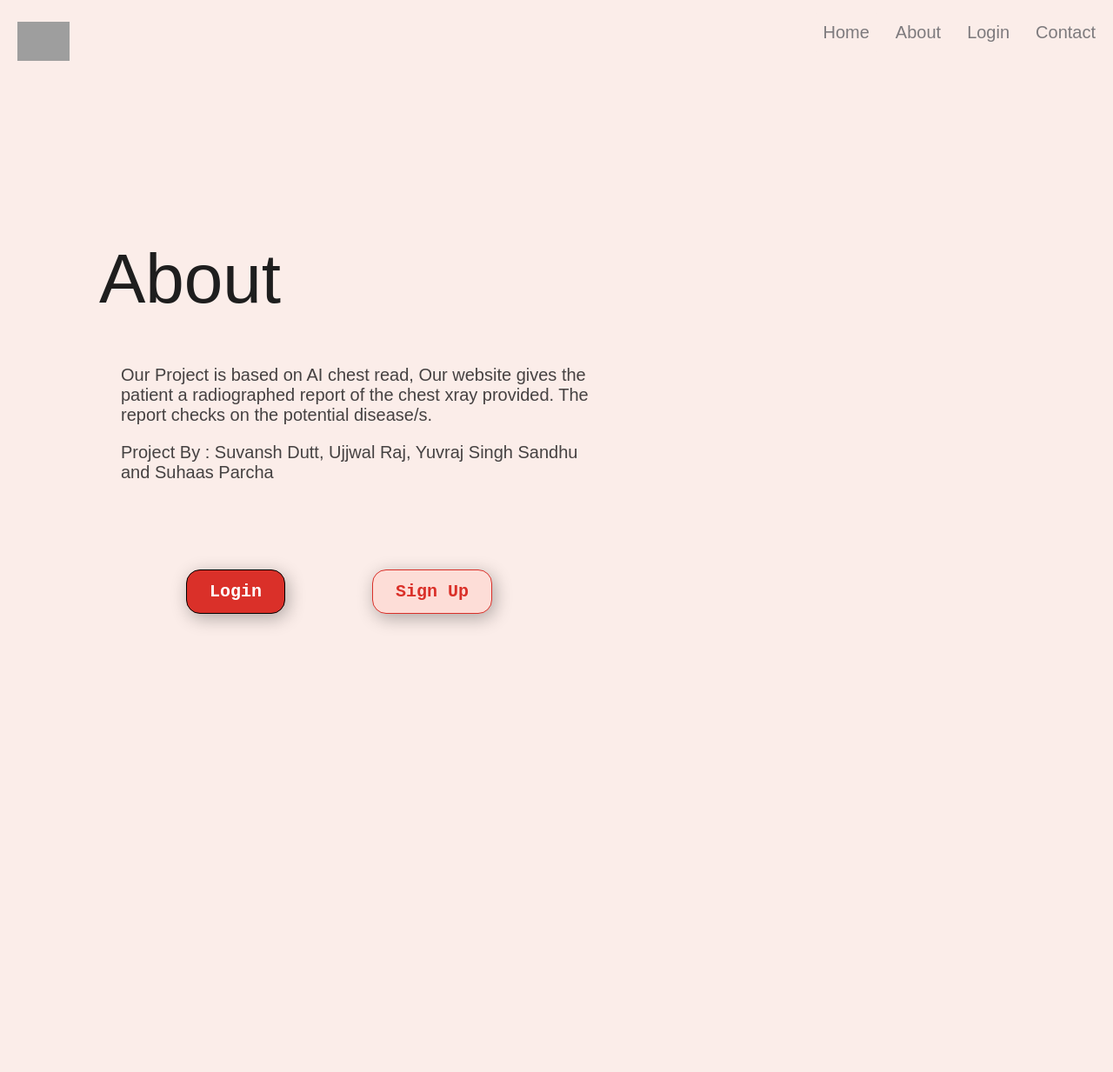
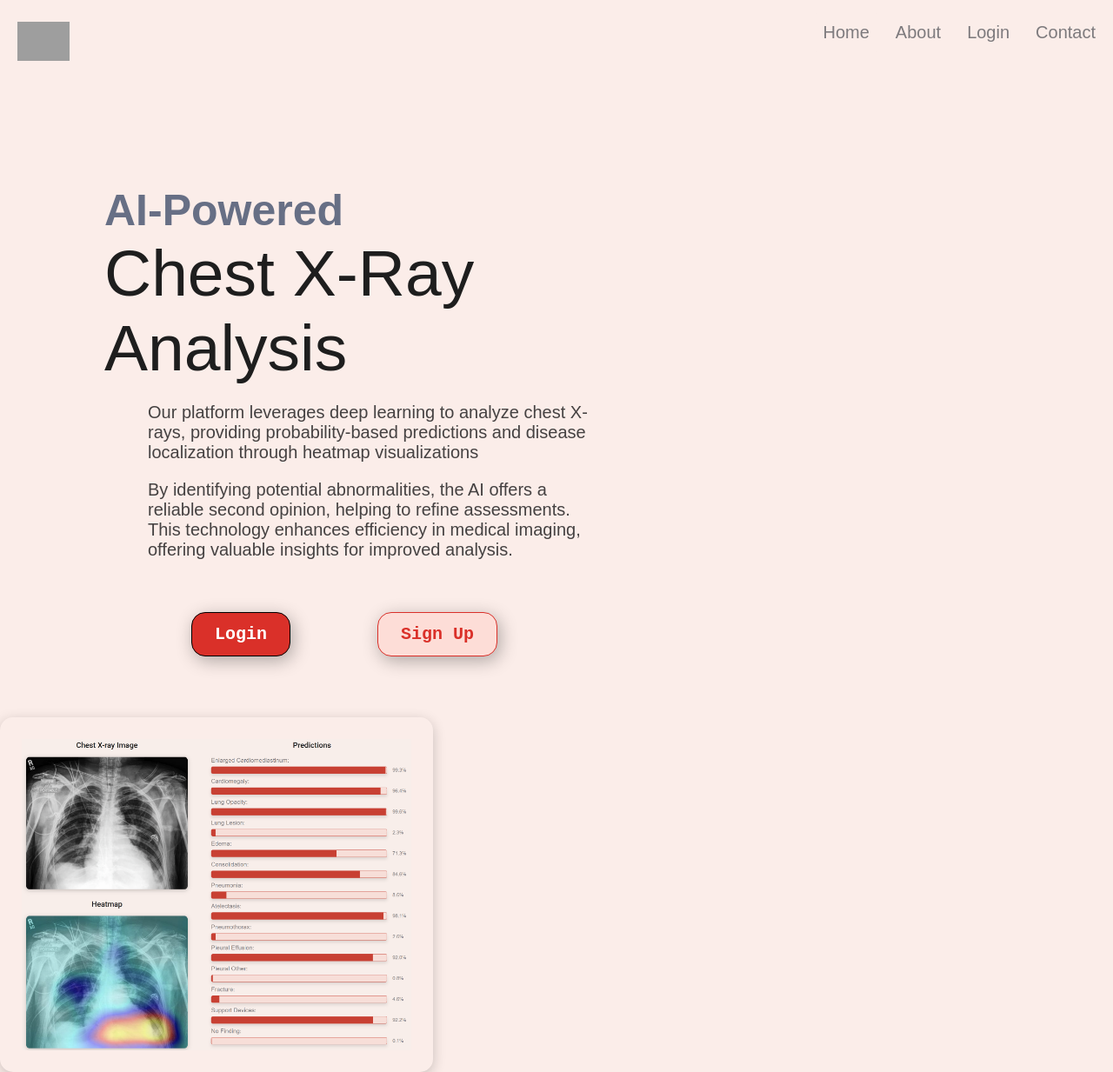
Before and after one commit to suvanshdutt/4ZP6A-capstone, a SvelteKit app: page / in a window 1280 px wide. Shown: the whole page at 87% size. Before the commit the page ends 800 px from the top, so only its background shows below. Built offline with nearby package versions, Linux system fonts and the light colour scheme; grey boxes are pictures that could not be loaded.

Commit message:
Updated Homepage

```diff
--- a/src/components/Homepage.svelte
+++ b/src/components/Homepage.svelte
@@ -7,16 +7,22 @@
 <main>
     <div class="main-body">
         <div class="About">
-            <h1>About</h1>
-            <p>Our Project is based on AI chest read, Our website gives the patient a radiographed report of the chest xray
-                provided. The report checks on the potential disease/s.</p>
-            <p>Project By : Suvansh Dutt, Ujjwal Raj, Yuvraj Singh Sandhu and Suhaas Parcha </p>
+            <h2>AI-Powered</h2>
+            <h1>Chest X-Ray Analysis</h1>
+            <p>Our platform leverages deep learning to analyze chest X-rays,
+                providing probability-based predictions and disease localization
+                through heatmap visualizations</p>
+            <p>
+                By identifying potential abnormalities, the AI offers a reliable second opinion,
+                helping to refine assessments. This technology enhances efficiency in medical imaging,
+                offering valuable insights for improved analysis. </p>
             <div class="buttons">
                 <Button on:click={() => window.location.href = "/login"}>Login</Button>
                 <Button inverse={true} on:click={() => window.location.href = "/signup"}>Sign Up</Button>
             </div>
         </div>
-        <div class="dpb">
+        <div class="image">
+            <img alt="sample" src="/Images/sample.png"/>
         </div>
     </div>
 </main>
@@ -28,51 +34,71 @@
         margin: 0;
     }
     .main-body {
-    display: flex;
-    flex-direction: row;
-    justify-content: space-between;
-    align-items: center; /* Vertically centers items */
-    gap: 200px; /* Adjust spacing between the elements */
-    flex-wrap: wrap; /* Allows items to wrap if the screen is smaller */
+        display: flex;
+        flex-direction: row;
+        justify-content: space-between;
+        align-items: center;
+        gap: 20px; /* Adjust spacing between the elements */
+        flex-wrap: wrap; /* Allows items to wrap if the screen is smaller */
+        margin-top: 70px;
     }
 
-    .dpb {
-        flex: 1;
+    .image {
         display: flex;
         justify-content: center;
         align-items: center;
-        margin-top: 20px;
+        width: 35%;
+        margin-right: 100px;
+        margin-top: 50px;
+        padding: 25px;
+        border-radius: 15px;
+        overflow: hidden;
+        box-shadow: 0 4px 15px rgba(0, 0, 0, 0.2);
+        transition: transform 0.3s ease, box-shadow 0.3s ease;
     }
 
-    main {
-        margin-top: 15vh;
-        margin-left: 5vw;
-        margin-right: 5vw;
+    .image:hover {
+        transform: scale(1.03);
+        box-shadow: 0 6px 20px rgba(0, 0, 0, 0.3);
     }
 
+    .image img {
+        width: 100%;
+        height: auto;
+    }
 
     .About {
         margin-right: 5px;
-        margin-left: 50px;
-        width: 50%;
+        margin-left: 120px;
+        width: 45%;
+        max-width: 1000px;
+        margin-top: 0px;
     }
 
     h1 {
         color: var(--heading_text);
-        font-size: 80px;
+        font-size: clamp(45px, 9.5vw, 75px);
         font-weight: 5;
+        margin-top: 0px;
+        margin-bottom: 10px;
+    }
+
+    h2 {
+        color: #676f85;
+        font-size: clamp(40px, 8vw, 50px);
+        margin-bottom: 0px;
     }
 
     p {
         color: var(--text_color);
         font-size: 20px;
         font-weight: 5;
-        margin-left: 25px;
+        margin-left: 50px;
     }
 
     .buttons {
         margin-left: 100px;
-        margin-top: 100px;
+        margin-top: 60px;
         display: flex;
         gap: 100px;
     }
```
